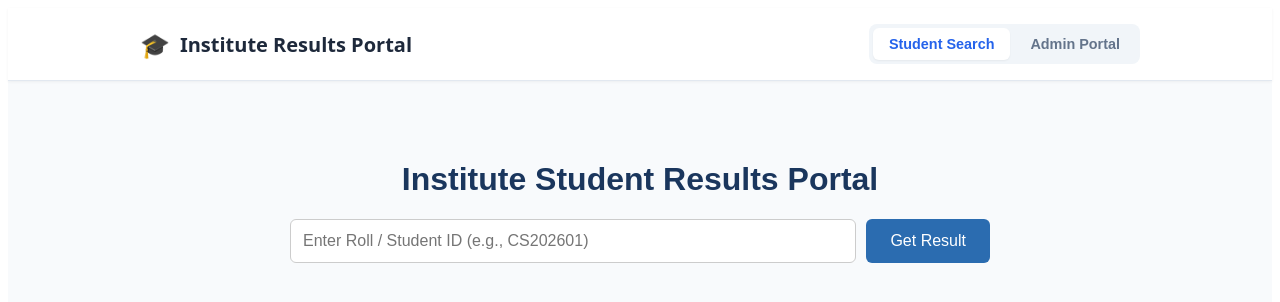
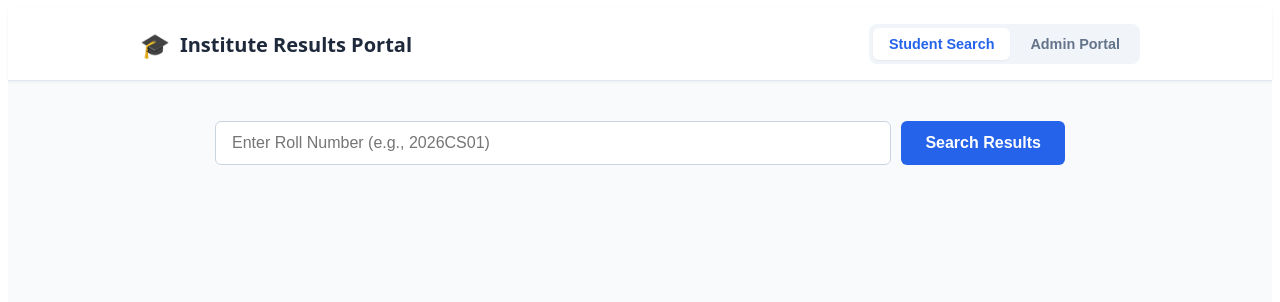
Before and after one commit to alinaglumina/Results-Portal, a React (Vite) app in the folder frontend/: page / in a window 1280 px wide. Shown: the top 302 px of the page. Built offline with nearby package versions, Linux system fonts and the light colour scheme.

Commit message:
Refactor ResultSearch to handle multiple results

```diff
--- a/frontend/src/components/ResultSearch.jsx
+++ b/frontend/src/components/ResultSearch.jsx
@@ -1,8 +1,11 @@
 import React, { useState } from 'react';
+import ResultCard from './ResultCard';
+
+const API_BASE_URL = 'https://results-portal-hvjj.onrender.com';
 
 export default function ResultSearch() {
   const [rollNumber, setRollNumber] = useState('');
-  const [result, setResult] = useState(null);
+  const [results, setResults] = useState([]);
   const [loading, setLoading] = useState(false);
   const [error, setError] = useState('');
 
@@ -12,17 +15,17 @@ export default function ResultSearch() {
 
     setLoading(true);
     setError('');
-    setResult(null);
+    setResults([]);
 
     try {
-      const response = await fetch(`https://results-portal-hvjj.onrender.com/api/results/${rollNumber.trim()}`);
+      const response = await fetch(`${API_BASE_URL}/api/results/${rollNumber.trim()}`);
       const data = await response.json();
 
       if (!response.ok) {
-        throw new Error(data.message || 'Failed to fetch result');
+        throw new Error(data.message || 'No result found for this Roll Number.');
       }
 
-      setResult(data);
+      setResults(data);
     } catch (err) {
       setError(err.message);
     } finally {
@@ -31,78 +34,32 @@ export default function ResultSearch() {
   };
 
   return (
-    <div style={{ maxWidth: '700px', margin: '40px auto', fontFamily: 'sans-serif' }}>
-      <h1 style={{ textAlign: 'center', color: '#1a365d' }}>Institute Student Results Portal</h1>
-
-      {/* Search Form */}
-      <form onSubmit={handleSearch} style={{ display: 'flex', gap: '10px', marginBottom: '30px' }}>
+    <div style={{ maxWidth: '850px', margin: '0 auto', fontFamily: 'sans-serif' }}>
+      <form onSubmit={handleSearch} style={{ display: 'flex', gap: '10px', marginBottom: '20px' }}>
         <input
           type="text"
-          placeholder="Enter Roll / Student ID (e.g., CS202601)"
+          placeholder="Enter Roll Number (e.g., 2026CS01)"
           value={rollNumber}
           onChange={(e) => setRollNumber(e.target.value)}
-          style={{ flex: 1, padding: '12px', fontSize: '16px', borderRadius: '6px', border: '1px solid #ccc' }}
+          style={{ flex: 1, padding: '12px 16px', fontSize: '16px', borderRadius: '6px', border: '1px solid #cbd5e1' }}
         />
         <button
           type="submit"
           disabled={loading}
-          style={{ padding: '12px 24px', fontSize: '16px', background: '#2b6cb0', color: '#fff', border: 'none', borderRadius: '6px', cursor: 'pointer' }}
+          style={{ padding: '12px 24px', fontSize: '16px', background: '#2563eb', color: '#fff', border: 'none', borderRadius: '6px', cursor: 'pointer', fontWeight: 'bold' }}
         >
-          {loading ? 'Searching...' : 'Get Result'}
+          {loading ? 'Searching...' : 'Search Results'}
         </button>
       </form>
 
-      {/* Error Message */}
-      {error && <div style={{ color: '#c53030', padding: '12px', background: '#fff5f5', borderRadius: '6px' }}>{error}</div>}
-
-      {/* Result Card Display */}
-      {result && (
-        <div style={{ border: '1px solid #e2e8f0', borderRadius: '8px', padding: '24px', background: '#f7fafc' }}>
-          <div style={{ display: 'flex', justifyContent: 'space-between', borderBottom: '2px solid #cbd5e0', pb: '12px' }}>
-            <div>
-              <h2 style={{ margin: 0, color: '#2d3748' }}>{result.studentName}</h2>
-              <p style={{ margin: '4px 0', color: '#718096' }}>Roll No: <strong>{result.rollNumber}</strong></p>
-            </div>
-            <div style={{ textAlign: 'right' }}>
-              <p style={{ margin: 0 }}><strong>Course:</strong> {result.course}</p>
-              <p style={{ margin: '4px 0' }}><strong>Semester:</strong> {result.semester}</p>
-            </div>
-          </div>
-
-          <table style={{ width: '100%', marginTop: '20px', borderCollapse: 'collapse' }}>
-            <thead>
-              <tr style={{ background: '#edf2f7', textAlign: 'left' }}>
-                <th style={{ padding: '10px' }}>Subject</th>
-                <th style={{ padding: '10px' }}>Obtained</th>
-                <th style={{ padding: '10px' }}>Max Marks</th>
-              </tr>
-            </thead>
-            <tbody>
-              {result.subjects.map((sub, idx) => (
-                <tr key={idx} style={{ borderBottom: '1px solid #e2e8f0' }}>
-                  <td style={{ padding: '10px' }}>{sub.subjectName}</td>
-                  <td style={{ padding: '10px' }}>{sub.marksObtained}</td>
-                  <td style={{ padding: '10px' }}>{sub.maxMarks}</td>
-                </tr>
-              ))}
-            </tbody>
-          </table>
-
-          <div style={{ display: 'flex', justifyContent: 'space-between', marginTop: '20px', fontWeight: 'bold' }}>
-            <span>CGPA: {result.cgpa}</span>
-            <span style={{ color: result.status === 'PASS' ? '#2f855a' : '#c53030' }}>
-              STATUS: {result.status}
-            </span>
-          </div>
-
-          <button
-            onClick={() => window.print()}
-            style={{ marginTop: '20px', padding: '8px 16px', background: '#4a5568', color: 'white', border: 'none', borderRadius: '4px', cursor: 'pointer' }}
-          >
-            🖨️ Print Marksheet
-          </button>
+      {error && (
+        <div style={{ color: '#b91c1c', padding: '12px', background: '#fee2e2', borderRadius: '6px', textAlign: 'center', margin: '20px 0' }}>
+          {error}
         </div>
       )}
+
+      {/* Render card list */}
+      <ResultCard results={results} />
     </div>
   );
 }
```
